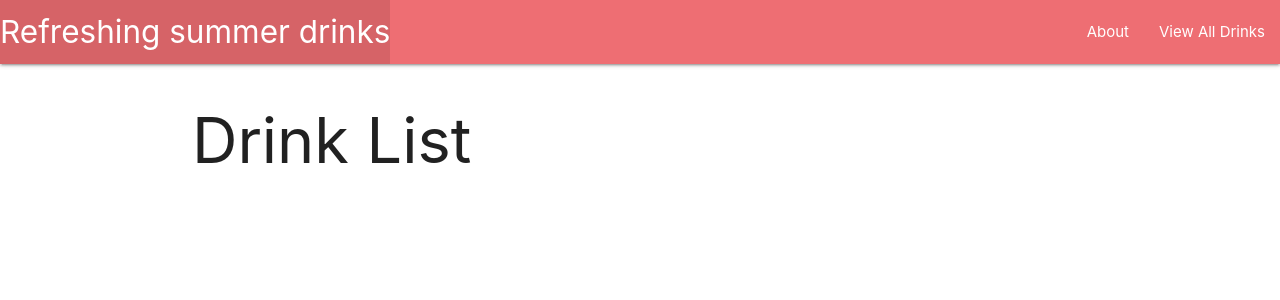
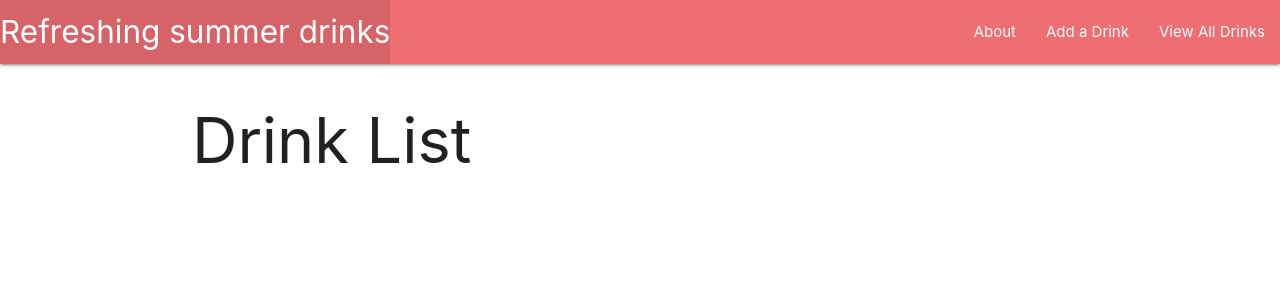
Before and after one commit to julianavalenti/summer_drinks, a Django app: page /drinks/ in a window 1280 px wide. Shown: the top 300 px of the page. Run offline with Django 4.2, Linux system fonts and the light colour scheme; data that the repository does not hold is empty.

Commit message:
adds create route

```diff
--- a/main_app/models.py
+++ b/main_app/models.py
@@ -1,4 +1,5 @@
 from django.db import models
+from django.urls import reverse
 
 # Create your models here.
 class Drink(models.Model):
@@ -8,3 +9,6 @@ class Drink(models.Model):
 
     def __str__(self):
         return self.name
+
+    def get_absolute_url(self):
+        return reverse('detail', kwargs={'drink_id': self.id})
--- a/main_app/templates/base.html
+++ b/main_app/templates/base.html
@@ -23,6 +23,7 @@
           </ul>
           <ul class="right">
             <li><a href="/about">About</a></li>
+            <li><a href="{% url 'drinks_create' %}">Add a Drink</a></li>
             <li><a href="/drinks">View All Drinks</a></li>
           </ul>
         </div>
--- a/main_app/templates/drinks/index.html
+++ b/main_app/templates/drinks/index.html
@@ -5,11 +5,15 @@
 
 {% for drink in drinks %}
 <div class="card">
-  <div class="card-content">
-    <span class="card-title">{{ drink.name }}</span>
-    <p>Base: {{ drink.base }}</p>
-    <p>Ingredients: {{ drink.ingredients }}</p>
+  <!-- add this single line below -->
+  <a href="{% url 'detail' drink.id %}"> </a>
+    <div class="card-content">
+      <span class="card-title">{{ drink.name }}</span>
+      <p>Base: {{ drink.breed }}</p>
+      <p>Ingredients: {{ drink.ingredients }}</p>
 
-  </div>
+    </div>
+    <!-- and this following one as well -->
+  </a>
 </div>
 {% endfor %} {% endblock %}
--- a/main_app/urls.py
+++ b/main_app/urls.py
@@ -6,4 +6,6 @@ urlpatterns = [
     path('', views.home, name='home'),
     path('about/', views.about, name='about'),
     path('drinks/', views.drinks_index, name='index'),
+    path('drinks/<int:drink_id>/', views.drinks_detail, name='detail'),
+    path('drinks/create/', views.DrinkCreate.as_view(), name='drinks_create'),
 ]
--- a/main_app/views.py
+++ b/main_app/views.py
@@ -3,6 +3,7 @@ from django.shortcuts import render
 
 # Add the following import
 from django.http import HttpResponse
+from django.views.generic.edit import CreateView
 from .models import Drink
 
 
@@ -31,3 +32,12 @@ def about(request):
 def drinks_index(request):
     drinks = Drink.objects.all()
     return render(request, 'drinks/index.html', { 'drinks': drinks })
+
+def drinks_detail(request, drink_id):
+    drink = Drink.objects.get(id=drink_id)
+    return render(request, 'drinks/detail.html', { 'drink': drink })
+
+class DrinkCreate(CreateView):
+    model = Drink
+    fields = ['name', 'base', 'ingredients']
+#   success_url = '/drinks/'
```
Also changed, not shown: main_app/templates/drinks/detail.html (added, +15 -0 lines), main_app/templates/main_app/drink_form.html (added, +13 -0 lines).
